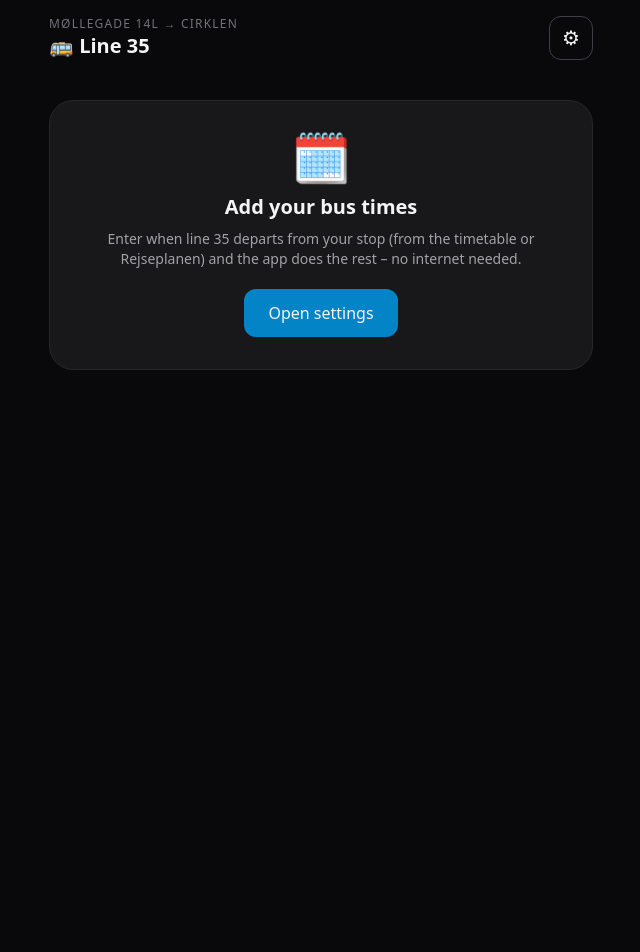
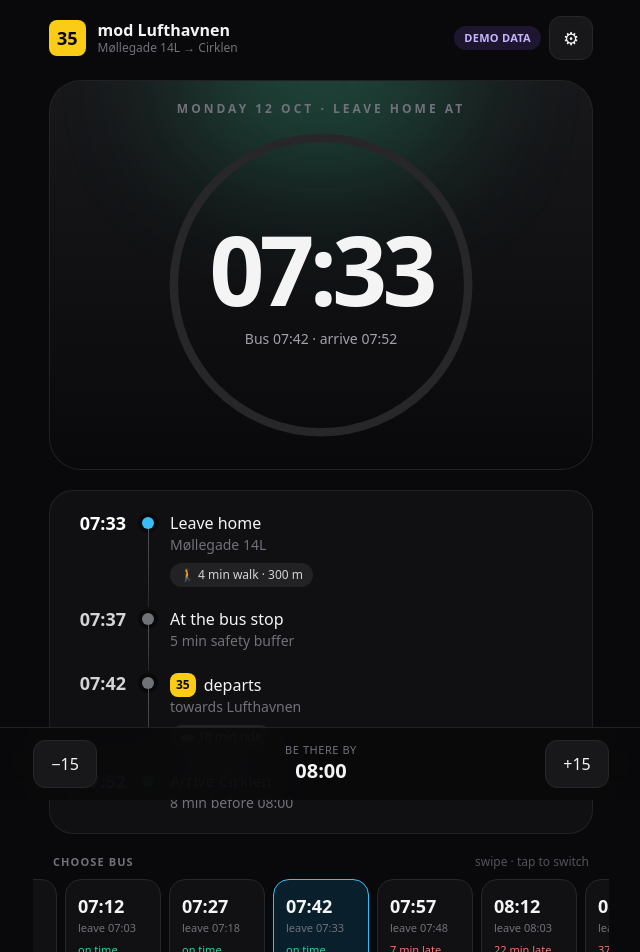
Before and after one commit to John-The1/John-The1, a React (Vite) app in the folder bus-app/: page / in a window 1280 px wide. Shown: the top 952 px of the page, without its empty margins (319-959 px from the left). Before the commit the page ends 800 px from the top, so only its background shows below. Built offline with nearby package versions, Linux system fonts and the light colour scheme.

Commit message:
Polish UI: journey timeline, bus picker, demo timetable
Co-Authored-By: Claude Opus 5.5 <noreply@anthropic.com>
Claude-Session: https://claude.ai/code/session_01DsdqrpTUD5FMcHHk7KRc97

```diff
--- a/bus-app/src/Dashboard.tsx
+++ b/bus-app/src/Dashboard.tsx
@@ -1,49 +1,121 @@
+import { useEffect, useRef } from 'react';
 import { hm } from './planner';
-import type { Override, Plan, Settings, Status } from './types';
+import type { Option, Override, Plan, Settings, Status } from './types';
 
-const theme: Record<Status, { text: string; stroke: string; glow: string; label: string }> = {
-  ok: { text: 'text-emerald-300', stroke: '#34d399', glow: 'shadow-emerald-500/20', label: 'You have time' },
-  soon: { text: 'text-amber-300', stroke: '#fbbf24', glow: 'shadow-amber-500/25', label: 'Get ready to go' },
-  now: { text: 'text-red-300', stroke: '#f87171', glow: 'shadow-red-500/30', label: 'Leave now!' },
+const MIN = 60_000;
+
+const theme: Record<Status, { text: string; stroke: string; pill: string; label: string }> = {
+  ok: { text: 'text-emerald-300', stroke: '#34d399', pill: 'bg-emerald-500/15 text-emerald-300', label: 'You have time' },
+  soon: { text: 'text-amber-300', stroke: '#fbbf24', pill: 'bg-amber-500/15 text-amber-300', label: 'Get ready' },
+  now: { text: 'text-red-300', stroke: '#f87171', pill: 'bg-red-500/20 text-red-300', label: 'Leave now' },
 };
 
 function countdown(ms: number): string {
   const t = Math.max(0, Math.floor(ms / 1000));
   const h = Math.floor(t / 3600), m = Math.floor((t % 3600) / 60), s = t % 60;
-  return h ? `${h}:${String(m).padStart(2, '0')}:${String(s).padStart(2, '0')}` : `${m}:${String(s).padStart(2, '0')}`;
+  return h ? `${h} h ${m} min` : `${m}:${String(s).padStart(2, '0')}`;
 }
 
-const dayLabel = (d: Date, isToday: boolean) =>
-  isToday ? 'Today' : d.toLocaleDateString('en-GB', { weekday: 'long', day: 'numeric', month: 'short' });
+function dayLabel(d: Date, now: Date) {
+  const days = Math.round((new Date(d).setHours(0, 0, 0, 0) - new Date(now).setHours(0, 0, 0, 0)) / 86_400_000);
+  if (days === 0) return 'Today';
+  if (days === 1) return 'Tomorrow';
+  return d.toLocaleDateString('en-GB', { weekday: 'long', day: 'numeric', month: 'short' });
+}
 
-function Ring({ progress, color, children }: { progress: number; color: string; children: React.ReactNode }) {
+const shiftTime = (t: string, delta: number) => {
+  const [h, m] = t.split(':').map(Number);
+  const v = (((h * 60 + m + delta) % 1440) + 1440) % 1440;
+  return `${String(Math.floor(v / 60)).padStart(2, '0')}:${String(v % 60).padStart(2, '0')}`;
+};
+
+function LineBadge({ line, size = 'md' }: { line: string; size?: 'md' | 'sm' }) {
+  return (
+    <span className={`inline-flex items-center justify-center rounded-lg bg-yellow-400 font-bold text-zinc-950 ${size === 'md' ? 'h-9 min-w-9 px-2 text-lg' : 'h-6 min-w-6 px-1.5 text-xs'}`}>{line}</span>
+  );
+}
+
+function Ring({ progress, color, pulse, children }: { progress: number; color: string; pulse: boolean; children: React.ReactNode }) {
   const r = 138, c = 2 * Math.PI * r;
   return (
-    <div className="relative mx-auto aspect-square w-full max-w-[22rem]">
+    <div className="relative mx-auto aspect-square w-full max-w-[20rem]">
+      {pulse && <div className="absolute inset-6 animate-ping rounded-full opacity-10" style={{ background: color }} />}
       <svg viewBox="0 0 300 300" className="absolute inset-0 -rotate-90">
-        <circle cx="150" cy="150" r={r} fill="none" stroke="#27272a" strokeWidth="10" />
-        <circle cx="150" cy="150" r={r} fill="none" stroke={color} strokeWidth="10" strokeLinecap="round"
-          strokeDasharray={c} strokeDashoffset={c * (1 - progress)} style={{ transition: 'stroke-dashoffset 1s linear, stroke .5s' }} />
+        <circle cx="150" cy="150" r={r} fill="none" stroke="#27272a" strokeWidth="8" />
+        <circle cx="150" cy="150" r={r} fill="none" stroke={color} strokeWidth="8" strokeLinecap="round"
+          strokeDasharray={c} strokeDashoffset={c * (1 - progress)}
+          style={{ transition: 'stroke-dashoffset 1s linear, stroke .6s', filter: `drop-shadow(0 0 6px ${color}88)` }} />
       </svg>
       <div className="absolute inset-0 flex flex-col items-center justify-center text-center">{children}</div>
     </div>
   );
 }
 
-function Tile({ label, value, sub }: { label: string; value: string; sub?: string }) {
+function Timeline({ settings, plan }: { settings: Settings; plan: Plan }) {
+  const o = plan.chosen;
+  const atStop = new Date(o.leaveAt.getTime() + plan.walkMin * MIN);
+  const spare = Math.round((plan.deadline.getTime() - o.arr.getTime()) / MIN);
+  const steps: { time: Date; title: React.ReactNode; sub: string; leg?: string; accent?: boolean }[] = [
+    { time: o.leaveAt, title: 'Leave home', sub: settings.homeAddress.split(',')[0], leg: `🚶 ${plan.walkMin} min walk · ${settings.walkMeters} m`, accent: true },
+    { time: atStop, title: `At ${settings.stopName || 'the bus stop'}`, sub: `${settings.bufferMin} min safety buffer` },
+    { time: o.dep, title: <span className="inline-flex items-center gap-2"><LineBadge line={settings.line} size="sm" /> departs</span>, sub: `towards ${settings.direction}`, leg: `🚌 ${settings.rideMin} min ride` },
+    { time: o.arr, title: `Arrive ${settings.destinationName.split(',')[0]}`, sub: spare > 0 ? `${spare} min before ${hm(plan.deadline)}` : `right on ${hm(plan.deadline)}` },
+  ];
   return (
-    <div className="rounded-2xl border border-zinc-800 bg-zinc-900/70 p-4">
-      <div className="text-[11px] uppercase tracking-wider text-zinc-500">{label}</div>
-      <div className="mt-1 text-2xl font-semibold tabular-nums">{value}</div>
-      {sub && <div className="mt-0.5 text-xs text-zinc-400">{sub}</div>}
-    </div>
+    <ol className="rounded-3xl border border-zinc-800/80 bg-zinc-900/50 p-5">
+      {steps.map((s, i) => (
+        <li key={i} className="relative flex gap-4">
+          <div className="flex w-14 shrink-0 flex-col items-end">
+            <span className={`text-lg font-semibold tabular-nums leading-6 ${s.accent ? 'text-white' : 'text-zinc-300'}`}>{hm(s.time)}</span>
+          </div>
+          <div className="relative flex flex-col items-center">
+            <span className={`mt-1.5 h-3 w-3 rounded-full ring-4 ring-zinc-950 ${s.accent ? 'bg-sky-400' : i === steps.length - 1 ? 'bg-emerald-400' : 'bg-zinc-500'}`} />
+            {i < steps.length - 1 && <span className="w-px flex-1 bg-gradient-to-b from-zinc-600 to-zinc-800" />}
+          </div>
+          <div className={i < steps.length - 1 ? 'pb-5' : ''}>
+            <div className="font-medium leading-6">{s.title}</div>
+            <div className="text-sm text-zinc-500">{s.sub}</div>
+            {s.leg && <div className="mt-2 inline-block rounded-full bg-zinc-800/80 px-2.5 py-1 text-xs text-zinc-300">{s.leg}</div>}
+          </div>
+        </li>
+      ))}
+    </ol>
   );
 }
 
-function shiftTime(t: string, delta: number) {
-  const [h, m] = t.split(':').map(Number);
-  const v = (((h * 60 + m + delta) % 1440) + 1440) % 1440;
-  return `${String(Math.floor(v / 60)).padStart(2, '0')}:${String(v % 60).padStart(2, '0')}`;
+function BusPicker({ plan, onPick }: { plan: Plan; onPick: (o: Option) => void }) {
+  const ref = useRef<HTMLDivElement>(null);
+  const idx = plan.options.indexOf(plan.chosen);
+  const shown = plan.options.slice(Math.max(0, idx - 4), idx + 4);
+
+  useEffect(() => {
+    // Scroll only the strip horizontally (scrollIntoView would also scroll the page).
+    const box = ref.current, el = box?.querySelector<HTMLElement>('[data-sel="true"]');
+    if (box && el) box.scrollTo({ left: el.offsetLeft - box.clientWidth / 2 + el.clientWidth / 2, behavior: 'smooth' });
+  }, [plan.chosen.dep.getTime()]);
+
+  return (
+    <div>
+      <div className="mb-2 flex items-baseline justify-between px-1">
+        <span className="text-[11px] font-semibold uppercase tracking-widest text-zinc-500">Choose bus</span>
+        <span className="text-xs text-zinc-600">swipe · tap to switch</span>
+      </div>
+      <div ref={ref} className="relative -mx-4 flex snap-x snap-mandatory gap-2 overflow-x-auto px-4 pb-1 [scrollbar-width:none]">
+        {shown.map((o) => {
+          const sel = o === plan.chosen;
+          const late = Math.round((o.arr.getTime() - plan.deadline.getTime()) / MIN);
+          return (
+            <button key={o.dep.getTime()} data-sel={sel} onClick={() => onPick(o)}
+              className={`w-24 shrink-0 snap-center rounded-2xl border p-3 text-left transition active:scale-95 ${sel ? 'border-sky-400 bg-sky-500/15 shadow-lg shadow-sky-500/10' : 'border-zinc-800 bg-zinc-900/60'}`}>
+              <div className="text-lg font-semibold tabular-nums">{hm(o.dep)}</div>
+              <div className="text-[11px] text-zinc-500">leave {hm(o.leaveAt)}</div>
+              <div className={`mt-1.5 text-[11px] font-medium ${o.onTime ? 'text-emerald-400' : 'text-red-400'}`}>{o.onTime ? 'on time' : `${late} min late`}</div>
+            </button>
+          );
+        })}
+      </div>
+    </div>
+  );
 }
 
 interface Props {
@@ -53,15 +125,22 @@ interface Props {
 
 export default function Dashboard({ settings, plan, now, override, onPatch, onReset, onOpenSettings }: Props) {
   const empty = !settings.weekday.length && !settings.weekend.length;
+  const arrival = override?.arrivalTime ?? settings.arrivalTime;
 
   return (
     <div className="mx-auto min-h-screen max-w-xl px-4 pb-32 pt-[max(1rem,env(safe-area-inset-top))]">
-      <header className="mb-2 flex items-center justify-between">
-        <div>
-          <div className="text-xs uppercase tracking-widest text-zinc-500">{settings.homeAddress.split(',')[0]} → {settings.destinationName.split(',')[0]}</div>
-          <h1 className="text-xl font-semibold">🚌 Line {settings.line}</h1>
+      <header className="mb-5 flex items-center justify-between">
+        <div className="flex items-center gap-3">
+          <LineBadge line={settings.line} />
+          <div className="leading-tight">
+            <div className="font-semibold">mod {settings.direction}</div>
+            <div className="text-xs text-zinc-500">{settings.homeAddress.split(',')[0]} → {settings.destinationName.split(',')[0]}</div>
+          </div>
         </div>
-        <button onClick={onOpenSettings} aria-label="Settings" className="h-11 w-11 rounded-xl border border-zinc-700 text-xl active:bg-zinc-800">⚙</button>
+        <div className="flex items-center gap-2">
+          {settings.sample && <button onClick={onOpenSettings} className="rounded-full bg-violet-500/15 px-2.5 py-1 text-[11px] font-semibold tracking-wide text-violet-300">DEMO DATA</button>}
+          <button onClick={onOpenSettings} aria-label="Settings" className="grid h-11 w-11 place-items-center rounded-xl border border-zinc-800 bg-zinc-900 text-lg active:bg-zinc-800">⚙</button>
+        </div>
       </header>
 
       {!plan ? (
@@ -69,91 +148,65 @@ export default function Dashboard({ settings, plan, now, override, onPatch, onRe
           <div className="text-5xl">🗓️</div>
           <h2 className="mt-3 text-xl font-semibold">{empty ? 'Add your bus times' : 'No upcoming commute'}</h2>
           <p className="mt-2 text-sm text-zinc-400">
-            {empty ? `Enter when line ${settings.line} departs from your stop (from the timetable or Rejseplanen) and the app does the rest – no internet needed.`
-              : 'Check that your commute days and bus times are set up in Settings, and that a bus arrives before your deadline.'}
+            {empty ? `Enter when line ${settings.line} leaves your stop and the app does the rest.` : 'Check your commute days and bus times in Settings, and that a bus arrives before your deadline.'}
           </p>
           <button onClick={onOpenSettings} className="mt-5 h-12 rounded-xl bg-sky-600 px-6 font-medium active:bg-sky-700">Open settings</button>
         </div>
       ) : (
-        <PlanView settings={settings} plan={plan} now={now} override={override} onPatch={onPatch} onReset={onReset} />
+        <PlanView settings={settings} plan={plan} now={now} onPatch={onPatch} onReset={onReset} />
       )}
 
-      {plan && (
-        <nav className="fixed inset-x-0 bottom-0 z-10 border-t border-zinc-800 bg-zinc-950/95 px-4 pb-[max(0.75rem,env(safe-area-inset-bottom))] pt-3 backdrop-blur">
-          <div className="mx-auto flex max-w-xl items-center gap-2">
-            <button onClick={() => onPatch({ arrivalTime: shiftTime(override?.arrivalTime ?? settings.arrivalTime, -15), dep: undefined })} className="h-12 w-16 rounded-xl border border-zinc-700 active:bg-zinc-800">−15</button>
-            <div className="flex-1 text-center leading-tight">
-              <div className="text-[11px] uppercase tracking-wider text-zinc-500">Be there by {override?.arrivalTime ? '(today only)' : ''}</div>
-              <div className="text-xl font-semibold tabular-nums">{override?.arrivalTime ?? settings.arrivalTime}</div>
-            </div>
-            <button onClick={() => onPatch({ arrivalTime: shiftTime(override?.arrivalTime ?? settings.arrivalTime, 15), dep: undefined })} className="h-12 w-16 rounded-xl border border-zinc-700 active:bg-zinc-800">+15</button>
-            {override && <button onClick={onReset} aria-label="Reset to usual" className="h-12 w-12 rounded-xl bg-zinc-800 active:bg-zinc-700">↺</button>}
+      <nav className="fixed inset-x-0 bottom-0 z-10 border-t border-zinc-800/80 bg-zinc-950/90 px-4 pb-[max(0.75rem,env(safe-area-inset-bottom))] pt-3 backdrop-blur-xl">
+        <div className="mx-auto flex max-w-xl items-center gap-2">
+          <button onClick={() => onPatch({ arrivalTime: shiftTime(arrival, -15), dep: undefined })} className="h-12 w-16 rounded-xl border border-zinc-800 bg-zinc-900 font-medium active:bg-zinc-800">−15</button>
+          <div className="flex-1 text-center leading-tight">
+            <div className="text-[11px] uppercase tracking-wider text-zinc-500">Be there by{override?.arrivalTime ? ' · today' : ''}</div>
+            <div className={`text-xl font-semibold tabular-nums ${override?.arrivalTime ? 'text-sky-300' : ''}`}>{arrival}</div>
           </div>
-        </nav>
-      )}
+          <button onClick={() => onPatch({ arrivalTime: shiftTime(arrival, 15), dep: undefined })} className="h-12 w-16 rounded-xl border border-zinc-800 bg-zinc-900 font-medium active:bg-zinc-800">+15</button>
+          {override && <button onClick={onReset} aria-label="Back to usual" className="h-12 w-12 rounded-xl bg-sky-600/20 text-sky-300 active:bg-sky-600/30">↺</button>}
+        </div>
+      </nav>
     </div>
   );
 }
 
-function PlanView({ settings, plan, now, override, onPatch, onReset }: Pick<Props, 'settings' | 'now' | 'override' | 'onPatch' | 'onReset'> & { plan: Plan }) {
+function PlanView({ settings, plan, now, onPatch, onReset }: Pick<Props, 'settings' | 'now' | 'onPatch' | 'onReset'> & { plan: Plan }) {
   const { chosen, status } = plan;
   const th = theme[status];
   const msLeft = chosen.leaveAt.getTime() - now.getTime();
-  const progress = plan.isToday ? Math.min(1, Math.max(0, 1 - msLeft / (60 * 60000))) : 0;
-  const shown = plan.options.filter((o) => Math.abs(plan.options.indexOf(o) - plan.options.indexOf(chosen)) <= 3);
+  const progress = plan.isToday ? Math.min(1, Math.max(0, 1 - msLeft / (60 * MIN))) : 0;
+  const isDefault = chosen === [...plan.options].reverse().find((o) => o.onTime);
 
   return (
-    <div className="space-y-4">
+    <div className="space-y-5">
       {plan.missedEarlier && (
-        <div className="rounded-xl border border-red-500/40 bg-red-500/10 px-4 py-3 text-sm text-red-200">⚠ Today's bus has gone – showing your next commute.</div>
+        <div className="rounded-2xl border border-red-500/30 bg-red-500/10 px-4 py-3 text-sm text-red-200">Today's bus has gone – here's your next commute.</div>
       )}
 
-      <section className={`rounded-[2rem] border border-zinc-800 bg-zinc-900/60 px-4 py-6 shadow-2xl ${th.glow} ${status === 'now' ? 'animate-pulse' : ''}`}>
-        <div className="mb-3 text-center text-sm font-medium uppercase tracking-[0.2em] text-zinc-400">{dayLabel(plan.day, plan.isToday)} · leave home at</div>
-        <Ring progress={progress} color={th.stroke}>
-          <div className="text-7xl font-bold tabular-nums tracking-tight min-[380px]:text-8xl">{hm(chosen.leaveAt)}</div>
+      <section className="relative overflow-hidden rounded-[2rem] border border-zinc-800/80 bg-gradient-to-b from-zinc-900 to-zinc-950 px-4 pb-6 pt-5">
+        <div className="pointer-events-none absolute -top-24 left-1/2 h-48 w-72 -translate-x-1/2 rounded-full opacity-25 blur-3xl transition-colors" style={{ background: th.stroke }} />
+        <div className="relative mb-2 text-center text-xs font-semibold uppercase tracking-[0.25em] text-zinc-500">
+          {dayLabel(plan.day, now)} · leave home at
+        </div>
+        <Ring progress={progress} color={th.stroke} pulse={plan.isToday && status === 'now'}>
+          <div className="text-[5.5rem] font-bold leading-none tabular-nums tracking-tighter min-[400px]:text-8xl">{hm(chosen.leaveAt)}</div>
           {plan.isToday ? (
             <>
-              <div className={`mt-2 text-2xl font-semibold tabular-nums ${th.text}`}>
-                {msLeft > 0 ? `in ${countdown(msLeft)}` : 'NOW'}
-              </div>
-              <div className="mt-1 text-sm text-zinc-400">{th.label}</div>
+              <div className={`mt-3 text-2xl font-semibold tabular-nums ${th.text}`}>{msLeft > 0 ? `in ${countdown(msLeft)}` : 'Go now!'}</div>
+              <div className={`mt-2 rounded-full px-3 py-1 text-xs font-semibold uppercase tracking-wider ${th.pill}`}>{th.label}</div>
             </>
-          ) : <div className="mt-2 text-sm text-zinc-400">Next commute</div>}
+          ) : (
+            <div className="mt-3 text-sm text-zinc-400">Bus {hm(chosen.dep)} · arrive {hm(chosen.arr)}</div>
+          )}
         </Ring>
+        {!isDefault && (
+          <button onClick={onReset} className="relative mx-auto mt-2 block text-xs text-sky-300 underline underline-offset-4">You picked this bus · back to recommended</button>
+        )}
       </section>
 
-      <div className="grid grid-cols-2 gap-3">
-        <Tile label="Bus" value={`Line ${settings.line}`} sub={`departs ${hm(chosen.dep)}`} />
-        <Tile label="Arrives" value={hm(chosen.arr)} sub={`be there by ${hm(plan.deadline)} · ${Math.round((plan.deadline.getTime() - chosen.arr.getTime()) / 60000)} min spare`} />
-        <Tile label="Walk to stop" value={`${plan.walkMin} min`} sub={`${settings.walkMeters} m @ ${settings.walkSpeedKmh} km/h`} />
-        <Tile label="Safety buffer" value={`${settings.bufferMin} min`} sub="built into leave time" />
-      </div>
-
-      <div className="rounded-2xl border border-zinc-800 bg-zinc-900/70 p-3">
-        <div className="mb-2 px-1 text-[11px] uppercase tracking-wider text-zinc-500">Tap another bus to switch (today only)</div>
-        <ul className="space-y-1.5">
-          {shown.map((o) => {
-            const sel = o === chosen;
-            return (
-              <li key={o.dep.getTime()}>
-                <button
-                  onClick={() => (sel ? onReset() : onPatch({ dep: hm(o.dep) }))}
-                  className={`flex h-14 w-full items-center justify-between rounded-xl border px-4 text-left active:scale-[.99] ${sel ? 'border-sky-500 bg-sky-500/10' : 'border-zinc-800 bg-zinc-950'}`}
-                >
-                  <span>
-                    <span className="text-lg font-semibold tabular-nums">{hm(o.dep)}</span>
-                    <span className="ml-2 text-sm text-zinc-500">leave {hm(o.leaveAt)}</span>
-                  </span>
-                  <span className={`text-xs font-medium ${o.onTime ? 'text-emerald-400' : 'text-red-400'}`}>
-                    {o.onTime ? 'on time' : `${Math.round((o.arr.getTime() - plan.deadline.getTime()) / 60000)} min late`}
-                  </span>
-                </button>
-              </li>
-            );
-          })}
-        </ul>
-      </div>
+      <Timeline settings={settings} plan={plan} />
+      <BusPicker plan={plan} onPick={(o) => onPatch({ dep: hm(o.dep) })} />
     </div>
   );
 }
--- a/bus-app/src/index.css
+++ b/bus-app/src/index.css
@@ -2,4 +2,4 @@
 @tailwind components;
 @tailwind utilities;
 
-body { @apply bg-zinc-950 text-zinc-100 antialiased; font-family: ui-sans-serif, system-ui, sans-serif; }
+body { @apply bg-zinc-950 selection:bg-sky-500/30 text-zinc-100 antialiased; font-family: ui-sans-serif, system-ui, sans-serif; }
--- a/bus-app/src/settings.ts
+++ b/bus-app/src/settings.ts
@@ -1,4 +1,14 @@
 import type { Override, Settings } from './types';
+
+/** Demo timetable – plausible but NOT the real line 35 schedule. */
+function every(from: string, to: string, step: number): string[] {
+  const m = (t: string) => Number(t.slice(0, 2)) * 60 + Number(t.slice(3));
+  const out: string[] = [];
+  for (let x = m(from); x <= m(to); x += step) out.push(`${String(Math.floor(x / 60)).padStart(2, '0')}:${String(x % 60).padStart(2, '0')}`);
+  return out;
+}
+export const SAMPLE_WEEKDAY = [...every('05:12', '08:57', 15), ...every('09:17', '15:57', 20), ...every('16:12', '18:57', 15), ...every('19:27', '23:57', 30)];
+export const SAMPLE_WEEKEND = every('06:27', '23:57', 30);
 
 export const DEFAULTS: Settings = {
   homeAddress: 'Møllegade 14L, Dragør',
@@ -12,13 +22,15 @@ export const DEFAULTS: Settings = {
   bufferMin: 5,
   arriveEarlyMin: 0,
   rideMin: 10, // estimate – adjust to the real ride time
-  weekday: [],
-  weekend: [],
+  weekday: SAMPLE_WEEKDAY,
+  weekend: SAMPLE_WEEKEND,
   notify: false,
+  direction: 'Lufthavnen',
+  sample: true,
 };
 
-const KEY = 'leave-home-v2';
-const OV = 'leave-home-v2-override';
+const KEY = 'leave-home-v3';
+const OV = 'leave-home-v3-override';
 
 export function loadSettings(): Settings {
   try { return { ...DEFAULTS, ...JSON.parse(localStorage.getItem(KEY) ?? '{}') }; } catch { return DEFAULTS; }
--- a/bus-app/src/types.ts
+++ b/bus-app/src/types.ts
@@ -13,6 +13,8 @@ export interface Settings {
   weekday: string[]; // departure times Mon–Fri, HH:MM
   weekend: string[]; // departure times Sat–Sun
   notify: boolean;
+  direction: string; // label, e.g. "Lufthavnen"
+  sample: boolean; // true while the built-in demo timetable is in use
 }
 
 /** One-day tweaks that reset automatically the next day. */
```
Also changed, not shown: bus-app/src/SettingsPanel.tsx (+21 -7 lines), 2 other files (tests, documents, lock files or other folders).
